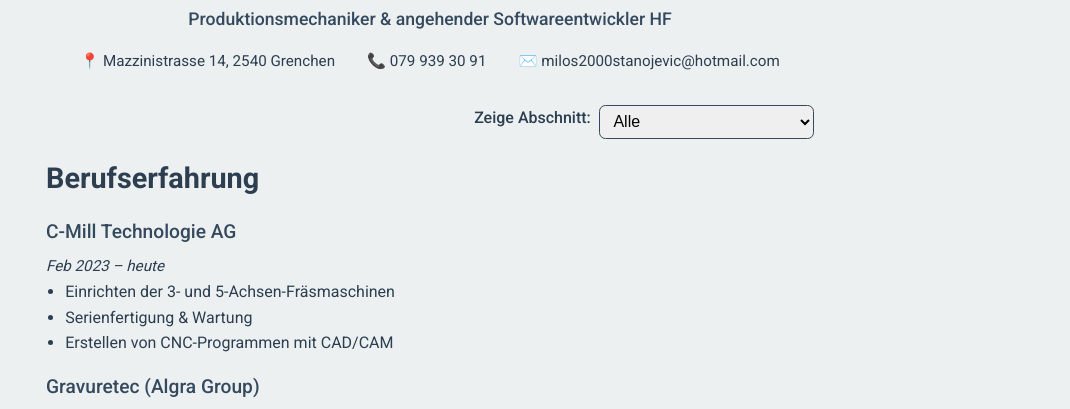
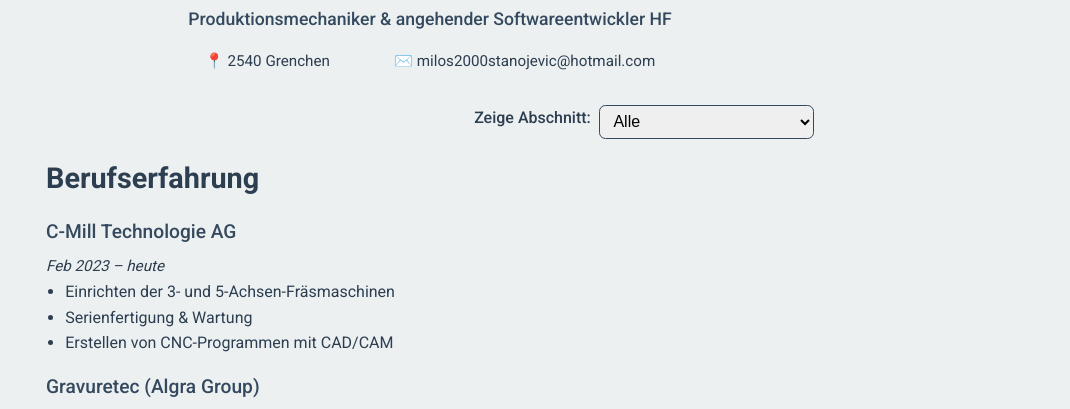
Before and after one commit to milos-hftm/milos-cv, a plain HTML site: page index.html in a window 1280 px wide. Shown: the part 323-732 px from the top of the page, without its empty margins (210-1280 px from the left). Drawn offline with Linux system fonts and the light colour scheme.

Commit message:
Update index.html

```diff
--- a/index.html
+++ b/index.html
@@ -230,8 +230,8 @@
       <h1>Milos Stanojevic</h1>
       <p>Produktionsmechaniker &amp; angehender Softwareentwickler HF</p>
       <div class="contact-info">
-        <div>📍 Mazzinistrasse 14, 2540 Grenchen</div>
-        <div>📞 079 939 30 91</div>
+        <div>📍 2540 Grenchen</div>
+        <div> </div>
         <div>✉️ milos2000stanojevic@hotmail.com</div>
       </div>
     </header>
```
